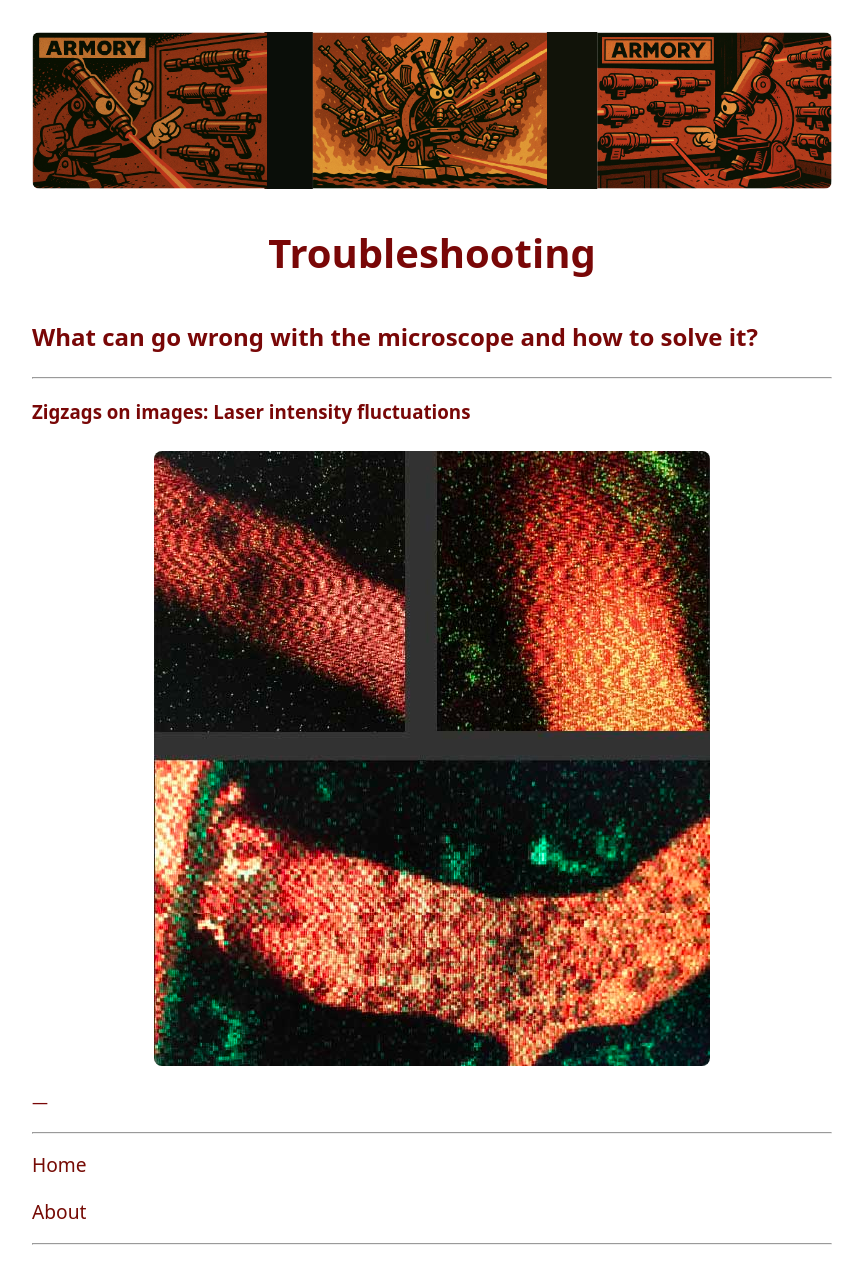
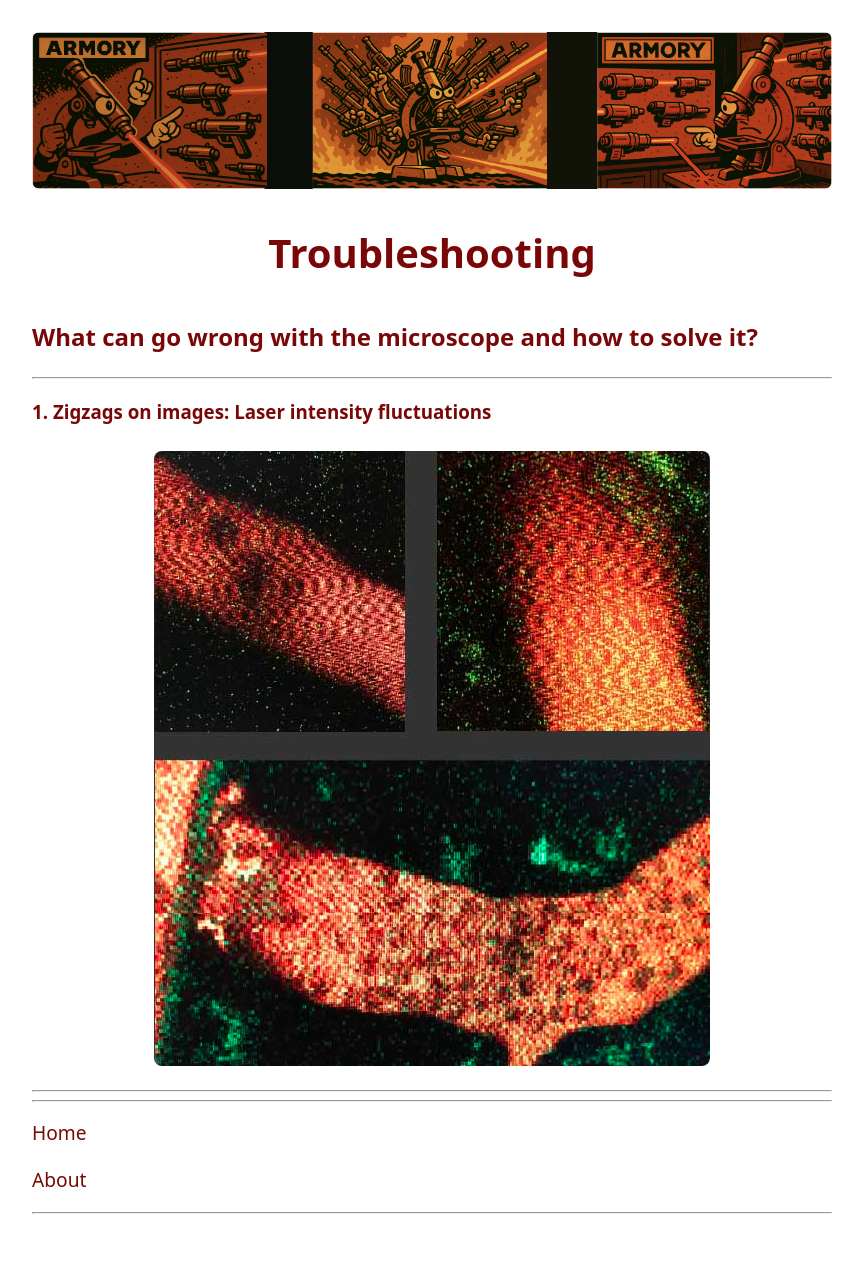
Before and after one commit to drkutuzov/drkutuzov.github.io, a Jekyll site: the page built from troubleshooting.md, in a window 1280 px wide. Shown: the whole page, without its empty margins (208-1071 px from the left). Built offline with Jekyll 4.4.1, drawn with Linux system fonts in a browser that asks for light colours; our own code applies the rules of GitHub Pages for plain Markdown files; after the commit the page ends 1246 px from its top, so only the background shows below that.

Commit message:
troubleshooting fixed

```diff
--- a/troubleshooting.md
+++ b/troubleshooting.md
@@ -6,6 +6,7 @@ layout: troubleshooting
 ## What can go wrong with the microscope and how to solve it?
 
 ---
-### Zigzags on images: Laser intensity fluctuations
+### 1. Zigzags on images: Laser intensity fluctuations
 ![laser intensity fluctuations]({{ '/assets/images/issue_laser.jpg' | relative_url }})
+
 ---
```
